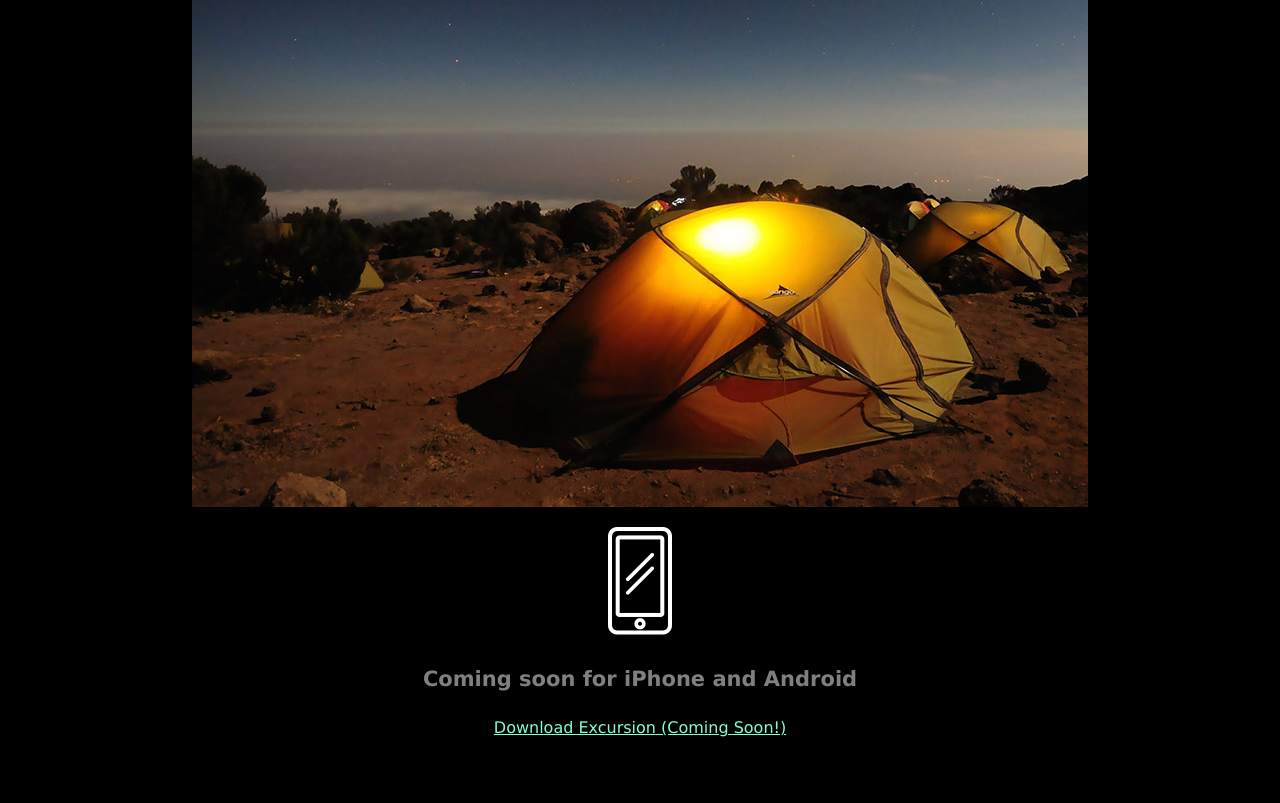
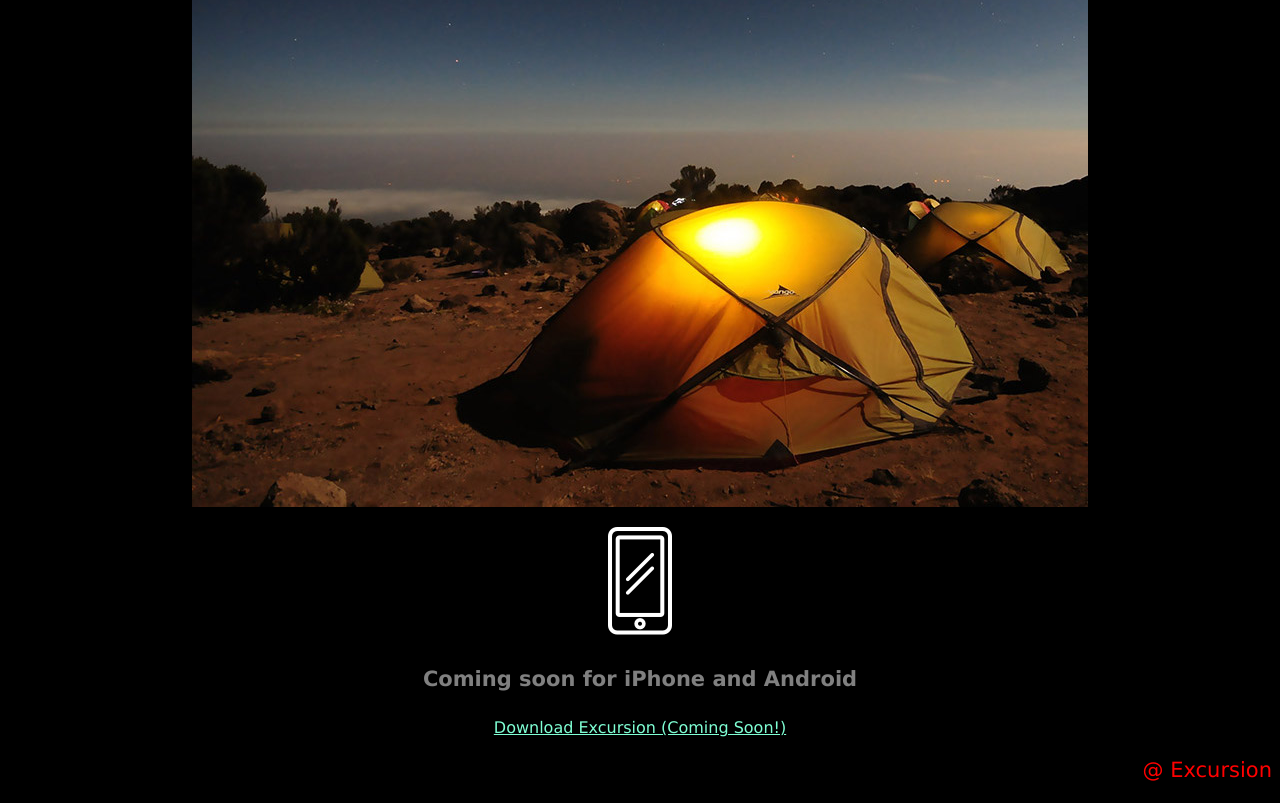
Before and after one commit to Nicole-nl/excursion, a plain HTML site: page index.html in a window 1280 px wide. Shown: the part 505-1308 px from the top of the page. Before the commit the page ends 1258 px from the top, so only its background shows below. Drawn offline with Linux system fonts and the light colour scheme.

Commit message:
Final push

```diff
--- a/index.html
+++ b/index.html
@@ -24,5 +24,6 @@
     <p><img src="resources/images/phone.png" /></p>
     <h4 class="head--sub-header">Coming soon for iPhone and Android</h4>
     <p><a class="link--cta" href="#">Download Excursion (Coming Soon!)</a></p>
+    <p class="footer--copyright">@ Excursion</p>
   </body>
 </html>
--- a/resources/css/style.css
+++ b/resources/css/style.css
@@ -29,3 +29,11 @@ body {
   font-size: 16px;
   color: aquamarine;
 }
+
+/* FOOTER */
+
+.footer--copyright {
+  font-size: 21px;
+  color: red;
+  text-align: right;
+}
```
